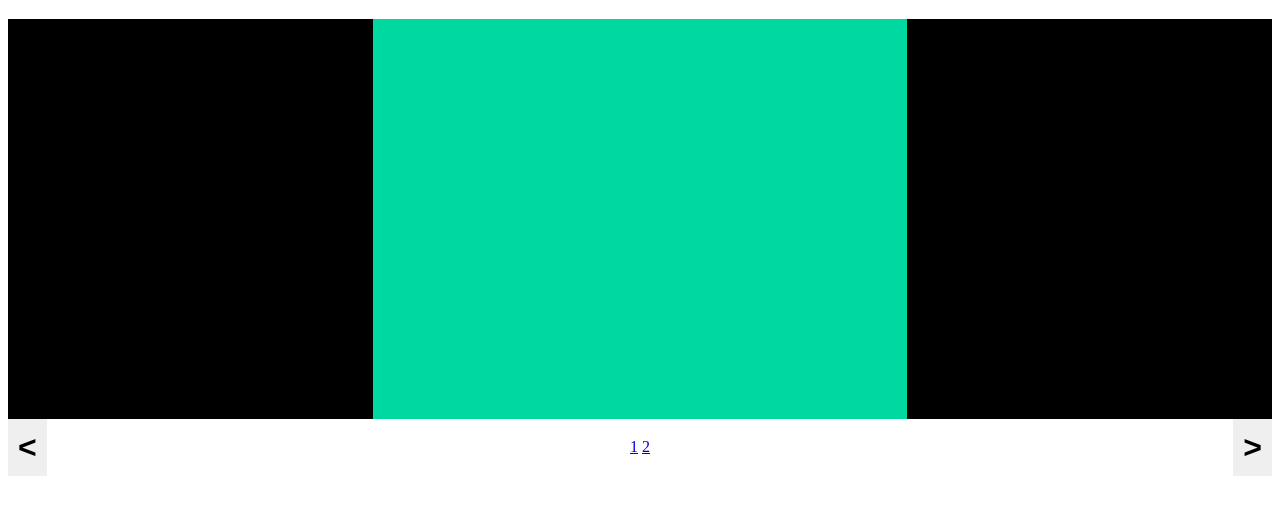
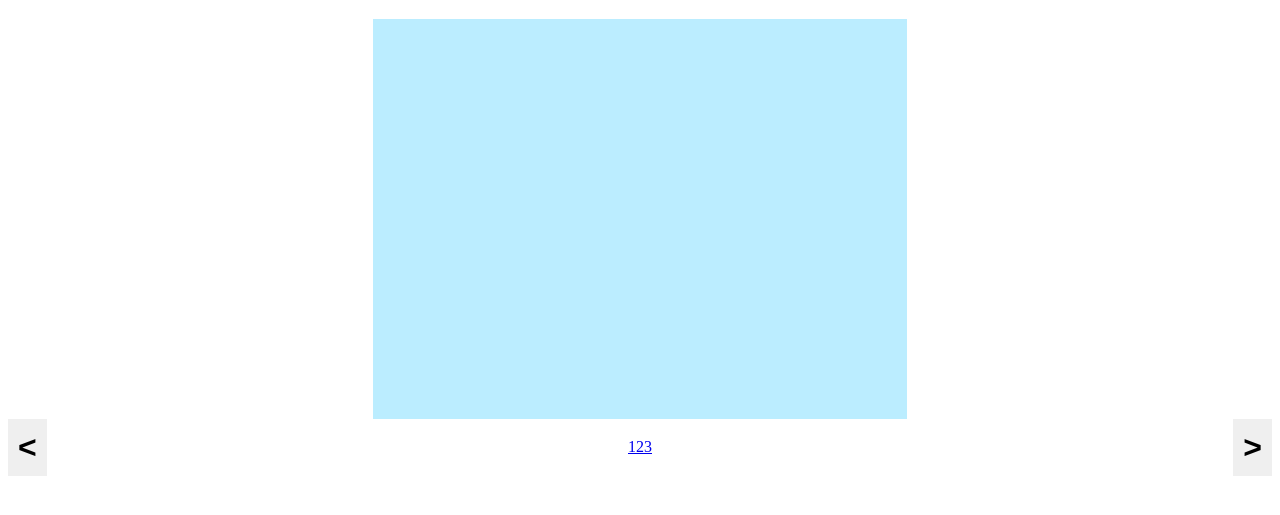
Before and after one commit to curtdmiller/slideshow, a website: page index.html in a window 1280 px wide. Shown: the part 61-576 px from the top of the page. Drawn offline with Linux system fonts and the light colour scheme.

Commit message:
add basic interactive button functionality, update css to flex slide-group

```diff
--- a/css/styles.css
+++ b/css/styles.css
@@ -5,42 +5,35 @@ h1 {
 }
 
 .slideshow {
-	position: relative;
-	overflow: hidden;
+	overflow-y: hidden;
+	overflow-x: hidden;
 	height: 400px;
 }
 
 .slide-group {
+	display: flex;
+	flex-wrap: nowrap;
 	position: relative;
 	width: 100%;
 	height: 100%;
+	left: 0;
+	transition: left 1s;
 }
 
 .slide {
+	flex: 0 0 auto;
 	display: flex;
 	justify-content: center;
-	position: absolute;
 	width: 100%;
 	height: 100%;
-	background-color: #000;
+	/* background-color: #000; */
+	left: 0;
 }
 
 .slide img {
 	width: 100%;
 	height: 100%;
 	object-fit: contain;
-}
-
-.slide--hidden {
-	display: none;
-}
-
-.slide--prev {
-	right: 100%;
-}
-
-.slide--next {
-	left: 100%;
 }
 
 .slideshow-controls {
--- a/index.html
+++ b/index.html
@@ -10,13 +10,13 @@
 		<h1>Slip 'n' Slideshow</h1>
 		<div class="slideshow">
 			<div class="slide-group">
-				<div class="slide " data-slide="1">
+				<div class="slide">
 					<img class="slide-image" src="/img/test.png" alt="">
 				</div>
-				<div class="slide slide--next" data-slide="2">
+				<div class="slide">
 					<img class="slide-image" src="/img/alphachannel.svg" alt="">
 				</div>
-				<div class="slide slide-hidden" data-slide="3">
+				<div class="slide">
 					<img class="slide-image" src="/img/test2.png" alt="">
 				</div>
 			</div>
@@ -24,10 +24,8 @@
 		<div class="slideshow-controls">
 			<button class="prev">&lt;</button>
 			<ul class="slideshow-pagination">
-				<li><a href="#">1</a></li>
-				<li><a href="#">2</a></li>
 			</ul>
-			<button class="prev">&gt;</button>
+			<button class="next">&gt;</button>
 		</div>
 		<script src="/js/slideshow.js" charset="utf-8"></script>
 	</body>
--- a/js/slideshow.js
+++ b/js/slideshow.js
@@ -1,2 +1,60 @@
 ( function() {
-} )();
+	var container, slideGroup, controls, buttonPrev, buttonNext, pagination;
+
+	var container, controls, slides, buttonPrev, buttonNext, pagination;
+
+	container = document.getElementsByClassName( 'slideshow' )[0];
+	if ( ! container ) {
+		return;
+	}
+
+	slideGroup = container.getElementsByClassName( 'slide-group' )[0];
+
+	slides = container.getElementsByClassName( 'slide' );
+
+	controls = document.getElementsByClassName( 'slideshow-controls' )[0];
+
+	buttonPrev = controls.getElementsByTagName( 'button' )[0];
+	buttonNext = controls.getElementsByTagName( 'button' )[1];
+
+	pagination = controls.getElementsByTagName( 'ul' )[0];
+
+	// init slides and pagination
+	var len = slides.length;
+	for ( var i = 0; i < len; i++ ) {
+		var slide = slides[i];
+		// assign data-slide values
+		slide.dataset.slide = i;
+		if ( i === 0 ) {
+			slide.className += ' visible';
+		}
+
+		// create pagination links
+		var li = document.createElement( 'li' );
+		li.innerHTML = '<a href="#" data-slide="' + i + '">' + ( i + 1 ) + '</a>';
+		pagination.appendChild(li);
+	}
+
+	buttonPrev.addEventListener( 'click', function(){
+		var current = parseInt( container.getElementsByClassName( 'visible' )[0].dataset.slide );
+		if (current > 0) {
+			gotoSlide( current - 1 )
+		}
+	})
+
+	buttonNext.addEventListener( 'click', function(){
+		var current = parseInt( container.getElementsByClassName( 'visible' )[0].dataset.slide );
+		if (current < slides.length - 1) {
+			gotoSlide( current + 1 )
+		}
+	})
+
+	function gotoSlide(dest) {
+		var current = container.getElementsByClassName( 'visible' )[0];
+		var next = container.querySelector(  '[data-slide="' + dest + '"]' );
+		current.classList.remove( 'visible' );
+		next.classList.add( 'visible' )
+		// dataset.slide is a string representation of the number of the slide in slides array
+		slideGroup.style.left = '-' + next.dataset.slide + '00%';
+	}
+})()
```
